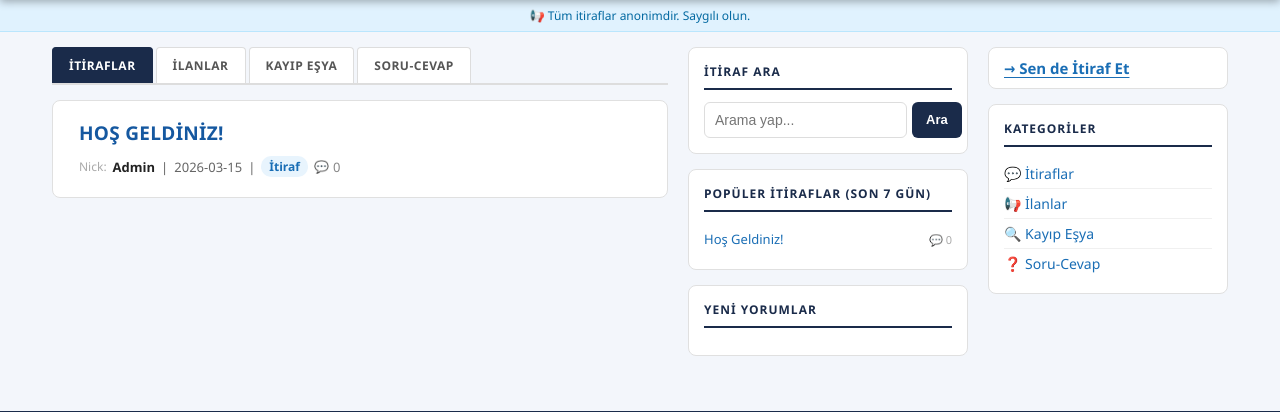
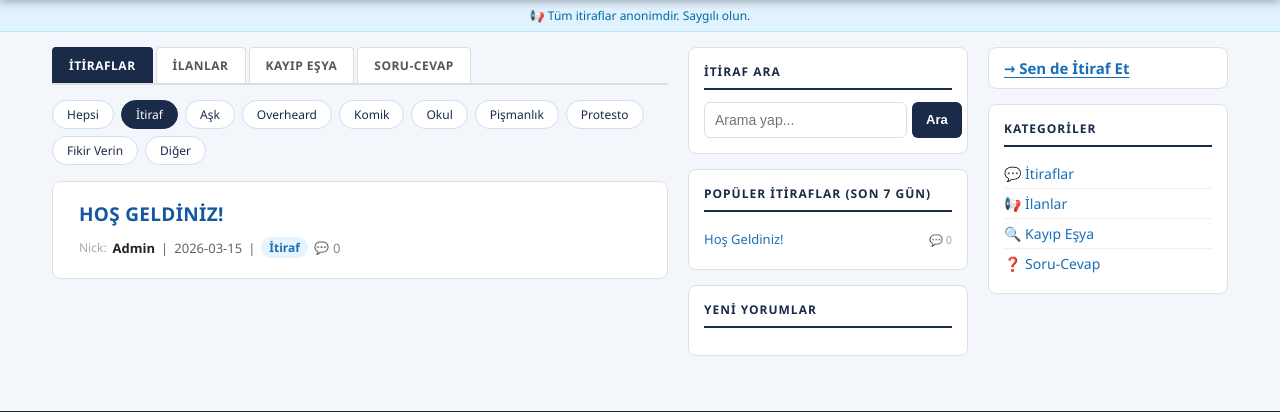
Before and after one commit to medipolitiraf/medipol-itiraf, a Flask app: page /?kategori=itiraf&filtre=itiraf in a window 1280 px wide. Shown: the part 86-498 px from the top of the page. Run offline with Flask 3, Linux system fonts and the light colour scheme; data comes from the database, SQL or seed files in the repository; data that the repository does not hold is empty.

Commit message:
Ana sayfaya kategori filtre pill butonları eklendi

```diff
--- a/app.py
+++ b/app.py
@@ -106,6 +106,7 @@ def init_db():
 @app.route('/')
 def index():
     kategori = request.args.get('kategori', 'itiraf')
+    filtre   = request.args.get('filtre', '')
     sayfa = int(request.args.get('sayfa', 1))
     limit = 10
     offset = (sayfa - 1) * limit
@@ -114,18 +115,31 @@ def index():
 
     # "itiraf" sekmesi tüm itiraf alt kategorilerini gösterir
     if kategori == 'itiraf':
-        placeholders = ','.join(['?' for _ in ITIRAF_KATEGORILER])
-        itiraflar = conn.execute(f"""
-            SELECT i.*, COUNT(y.id) as yorum_sayisi
-            FROM itiraflar i
-            LEFT JOIN yorumlar y ON y.itiraf_id = i.id
-            WHERE i.kategori IN ({placeholders}) AND i.onaylandi = 1
-            GROUP BY i.id
-            ORDER BY i.sabitlendi DESC, i.tarih DESC
-            LIMIT ? OFFSET ?
-        """, ITIRAF_KATEGORILER + [limit, offset]).fetchall()
-        toplam = conn.execute(f"SELECT COUNT(*) FROM itiraflar WHERE kategori IN ({placeholders}) AND onaylandi = 1", ITIRAF_KATEGORILER).fetchone()[0]
+        if filtre and filtre in ITIRAF_KATEGORILER:
+            itiraflar = conn.execute("""
+                SELECT i.*, COUNT(y.id) as yorum_sayisi
+                FROM itiraflar i
+                LEFT JOIN yorumlar y ON y.itiraf_id = i.id
+                WHERE i.kategori = ? AND i.onaylandi = 1
+                GROUP BY i.id
+                ORDER BY i.sabitlendi DESC, i.tarih DESC
+                LIMIT ? OFFSET ?
+            """, (filtre, limit, offset)).fetchall()
+            toplam = conn.execute("SELECT COUNT(*) FROM itiraflar WHERE kategori = ? AND onaylandi = 1", (filtre,)).fetchone()[0]
+        else:
+            placeholders = ','.join(['?' for _ in ITIRAF_KATEGORILER])
+            itiraflar = conn.execute(f"""
+                SELECT i.*, COUNT(y.id) as yorum_sayisi
+                FROM itiraflar i
+                LEFT JOIN yorumlar y ON y.itiraf_id = i.id
+                WHERE i.kategori IN ({placeholders}) AND i.onaylandi = 1
+                GROUP BY i.id
+                ORDER BY i.sabitlendi DESC, i.tarih DESC
+                LIMIT ? OFFSET ?
+            """, ITIRAF_KATEGORILER + [limit, offset]).fetchall()
+            toplam = conn.execute(f"SELECT COUNT(*) FROM itiraflar WHERE kategori IN ({placeholders}) AND onaylandi = 1", ITIRAF_KATEGORILER).fetchone()[0]
     else:
+        filtre = ''
         itiraflar = conn.execute("""
             SELECT i.*, COUNT(y.id) as yorum_sayisi
             FROM itiraflar i
@@ -164,11 +178,13 @@ def index():
     return render_template('index.html',
         itiraflar=itiraflar,
         kategori=kategori,
+        filtre=filtre,
         sayfa=sayfa,
         toplam_sayfa=toplam_sayfa,
         populer=populer,
         yeni_yorumlar=yeni_yorumlar,
-        kategori_etiketler=KATEGORI_ETIKETLER
+        kategori_etiketler=KATEGORI_ETIKETLER,
+        itiraf_kategoriler=ITIRAF_KATEGORILER
     )
 
 @app.route('/itiraf/<int:id>')
--- a/static/css/style.css
+++ b/static/css/style.css
@@ -351,6 +351,41 @@ nav a.itiraf-btn:hover { background: #0284c7; }
 
 .tab-btn:hover { background: #f0f0f0; }
 .tab-btn.active {
+    background: #1a2b4a;
+    color: #fff;
+    border-color: #1a2b4a;
+}
+
+/* ========================
+   FİLTRE PİLLS
+======================== */
+.filtre-pills {
+    display: flex;
+    flex-wrap: wrap;
+    gap: 7px;
+    margin-bottom: 16px;
+}
+
+.filtre-pill {
+    padding: 5px 14px;
+    border-radius: 20px;
+    background: #fff;
+    color: #1a2b4a;
+    text-decoration: none;
+    font-size: 12px;
+    font-weight: 500;
+    border: 1.5px solid #d0ddf0;
+    transition: all 0.18s;
+    white-space: nowrap;
+}
+
+.filtre-pill:hover {
+    background: #e0f2fe;
+    border-color: #0ea5e9;
+    color: #0284c7;
+}
+
+.filtre-pill.active {
     background: #1a2b4a;
     color: #fff;
     border-color: #1a2b4a;
--- a/templates/index.html
+++ b/templates/index.html
@@ -14,6 +14,16 @@
             <a href="/?kategori=kayip" class="tab-btn {{ 'active' if kategori == 'kayip' }}">Kayıp Eşya</a>
             <a href="/?kategori=soru" class="tab-btn {{ 'active' if kategori == 'soru' }}">Soru-Cevap</a>
         </div>
+
+        <!-- FİLTRE PİLLS (sadece İtiraflar sekmesinde) -->
+        {% if kategori == 'itiraf' %}
+        <div class="filtre-pills">
+            <a href="/?kategori=itiraf" class="filtre-pill {{ 'active' if not filtre }}">Hepsi</a>
+            {% for k in itiraf_kategoriler %}
+            <a href="/?kategori=itiraf&filtre={{ k }}" class="filtre-pill {{ 'active' if filtre == k }}">{{ kategori_etiketler[k] }}</a>
+            {% endfor %}
+        </div>
+        {% endif %}
 
         {% if request.args.get('itiraf') == 'beklemede' %}
         <div style="background:#d4edda; border:1px solid #28a745; border-radius:6px; padding:12px 16px; margin-bottom:12px; font-size:13px; color:#155724;">
@@ -40,18 +50,19 @@
             <!-- PAGİNATION -->
             {% if toplam_sayfa > 1 %}
             <div class="pagination">
+                {% set fp = ('&filtre=' ~ filtre) if filtre else '' %}
                 {% if sayfa > 1 %}
-                    <a href="?kategori={{ kategori }}&sayfa={{ sayfa - 1 }}">« Önceki</a>
+                    <a href="?kategori={{ kategori }}{{ fp }}&sayfa={{ sayfa - 1 }}">« Önceki</a>
                 {% endif %}
                 {% for p in range(1, toplam_sayfa + 1) %}
                     {% if p == sayfa %}
                         <span class="active">{{ p }}</span>
                     {% elif p <= 3 or p >= toplam_sayfa - 2 or (p >= sayfa - 1 and p <= sayfa + 1) %}
-                        <a href="?kategori={{ kategori }}&sayfa={{ p }}">{{ p }}</a>
+                        <a href="?kategori={{ kategori }}{{ fp }}&sayfa={{ p }}">{{ p }}</a>
                     {% endif %}
                 {% endfor %}
                 {% if sayfa < toplam_sayfa %}
-                    <a href="?kategori={{ kategori }}&sayfa={{ sayfa + 1 }}">Sonraki »</a>
+                    <a href="?kategori={{ kategori }}{{ fp }}&sayfa={{ sayfa + 1 }}">Sonraki »</a>
                 {% endif %}
             </div>
             {% endif %}
```
